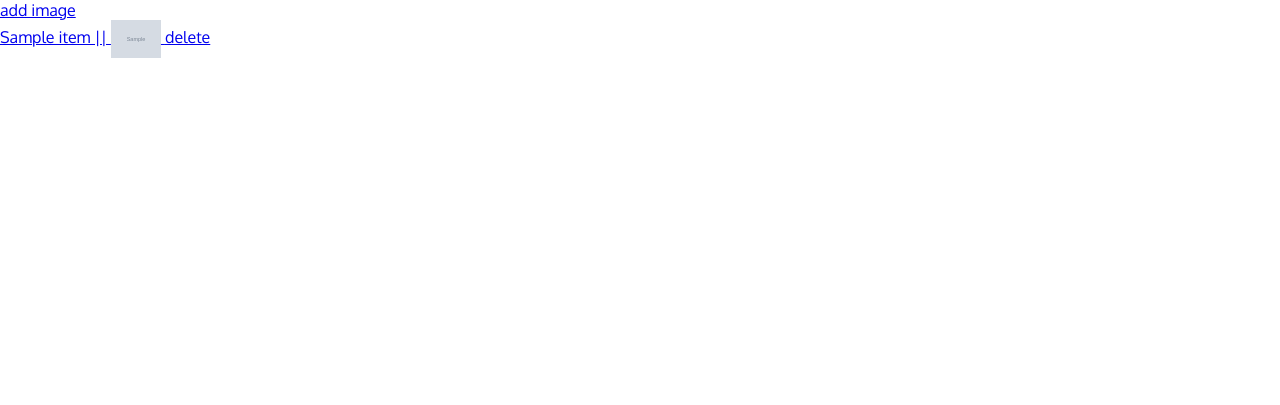
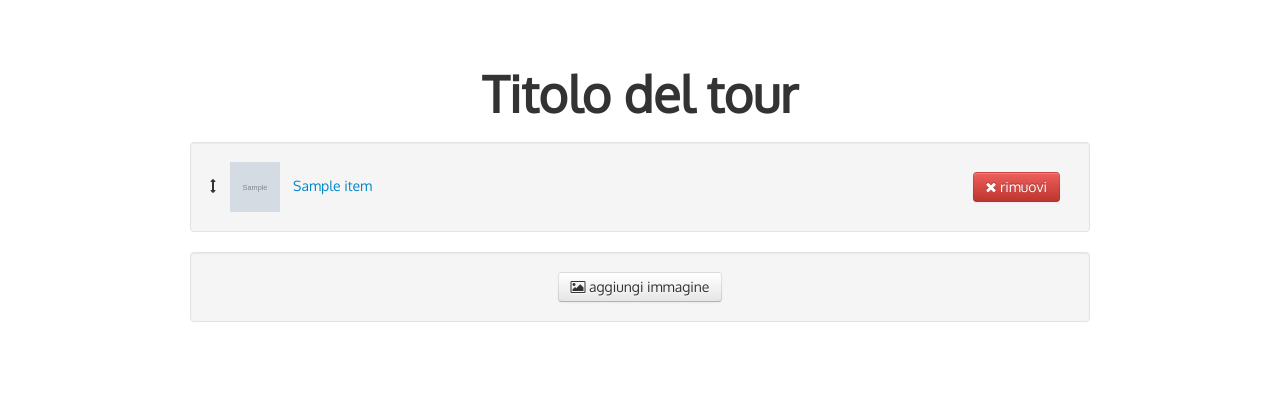
Before and after one commit to youpony/aMuse, a Django app: template muse/papacastoro/templates/papacastoro/post/posts_list.html in a window 1280 px wide. Shown: the top 405 px of the page. Run offline with Django 3.2, Linux system fonts and the light colour scheme; the template is opened without the code that fills it: most values are stand-ins (such as "Sample title", 1, 10 or a date in 2020); grey boxes marked "Sample" are stand-in pictures; style sheets or scripts are compiled from the project's sources; some libraries are stand-ins or nearby versions.

Commit message:
Post list styling and sorting functionality
- Initial styling of the post list with Bootstrap
- Sorting functionality via drag'n'drop with jQuery UI

```diff
--- /dev/null
+++ b/muse/papacastoro/static/papacastoro/less/manage.less
@@ -0,0 +1,53 @@
+@import "_reset";
+@import "_font-awesome";
+@import "_font";
+
+body {
+  padding: 5%;
+  max-width: 900px;
+  margin: auto;
+}
+
+header {
+  margin: 0 0 2em 0;
+  text-align: center;
+}
+
+#post-list {
+
+  .post {
+    vertical-align: middle;
+  }
+
+  .thumb {
+    height: 50px;
+    margin: 0 10px 0 0;
+    width: 50px;
+  }
+
+  .user-item {
+    font-style: italic;
+  }
+
+  .btn-delete {
+    float: right;
+    margin: 10px;
+  }
+
+  .new-post {
+    text-align: center
+  }
+
+  .icon-resize-vertical {
+    margin: 0 10px 0 0;
+  }
+}
+
+#form-controls {
+  display: none;
+  text-align: right;
+
+  .btn {
+    margin: 10px;
+  }
+}
--- a/muse/papacastoro/templates/papacastoro/post/posts_list.html
+++ b/muse/papacastoro/templates/papacastoro/post/posts_list.html
@@ -1,40 +1,70 @@
 {% extends "papacastoro/site_base.html" %}
+{% load static %}
 
 {% block extra-styles %}
-<style>
-img.preview{
-    heigth:50px;
-    width:50px;
-    }
-</style>
+<link href="{% static "css/bootstrap.min.css" %}" rel="stylesheet" type="text/css">
+<link href="{% static "papacastoro/less/manage.less" %}" rel="stylesheet/less" type="text/css">
 {% endblock %}
+
 {% block content %}
 
-<div class='add_button'>
-    <a href='{% url 'post_add' tour_private_id %}'>add image</a>
-</div>
+<header>
+  <h1>Titolo del tour</h1>
+</header>
+<div id="post-list">
+    {% for post in posts %}
+    <div class="post well" data-order="{{ post.ordering_index }}">
 
-
-<div class='table'>
-    {% for post in posts %}
-    <div class='table-row'>
-
-        <a href='{% url 'post_comment' tour_private_id post.pk %}'>
+        <i class="icon-resize-vertical"></i>
+        <a href="{% url 'post_comment' tour_private_id post.pk %}">
             {% if post.item %}
                 {% with post.item.itemimage_set.all|first as image %}
-                    {{ post.item.name }} || <img class='preview' src='{{ image.image.url }}' alt='{{ image.title }}'>
+                <img class="thumb" src="{{ image.image.url }}" alt="{{ image.title }}">
+                {{ post.item.name }}
                 {% endwith %}
             {% else %}
-                Immagine personale <img class='preview' src='{{ post.image.url }}' alt='Immagine personale'>
+            <img class="thumb" src="{{ post.image.url }}" alt="Immagine personale">
+            <span class="user-item">Immagine personale</span>
             {% endif %}
         </a>
 
-        <a href='{% url 'post_delete' tour_private_id post.pk %}'>
-            delete
+        <a href="{% url 'post_delete' tour_private_id post.pk %}" class="btn btn-danger btn-delete">
+          <i class="icon-remove"></i> rimuovi
         </a>
     </div>
     {% endfor %}
+
+  <div class="new-post post well">
+    <a href="{% url 'post_add' tour_private_id %}" class="btn">
+      <i class="icon-picture"></i> aggiungi immagine
+    </a>
+  </div>
+
 </div>
 
+<div id="form-controls">
+  <a href="#" id="reset" class="btn">Annulla</a>
+  <a href="#" id="submit" class="btn btn-primary">Salva</a>
+</div>
 
 {% endblock %}
+
+{% block extra-script %}
+<script src="{% static "papacastoro/js/deps/jquery-ui-1.10.3.custom.min.js" %}"></script>
+<script>
+  var list = $('#post-list').sortable({
+    items: ".post:not(.new-post)",
+    update: function(e,ui) {
+      $('#form-controls').show();
+    },
+  });
+  var controls = $('#form-controls');
+  controls.find('#reset').on('click', function() {
+    location.reload();
+  });
+  controls.find('#submit').on('click', function() {
+    var result = list.sortable('toArray', { attribute: 'data-order' });
+    console.log(result);
+  });
+</script>
+{% endblock %}
```
Also changed, not shown: muse/papacastoro/static/papacastoro/js/deps/jquery-ui-1.10.3.custom.min.js (added).
